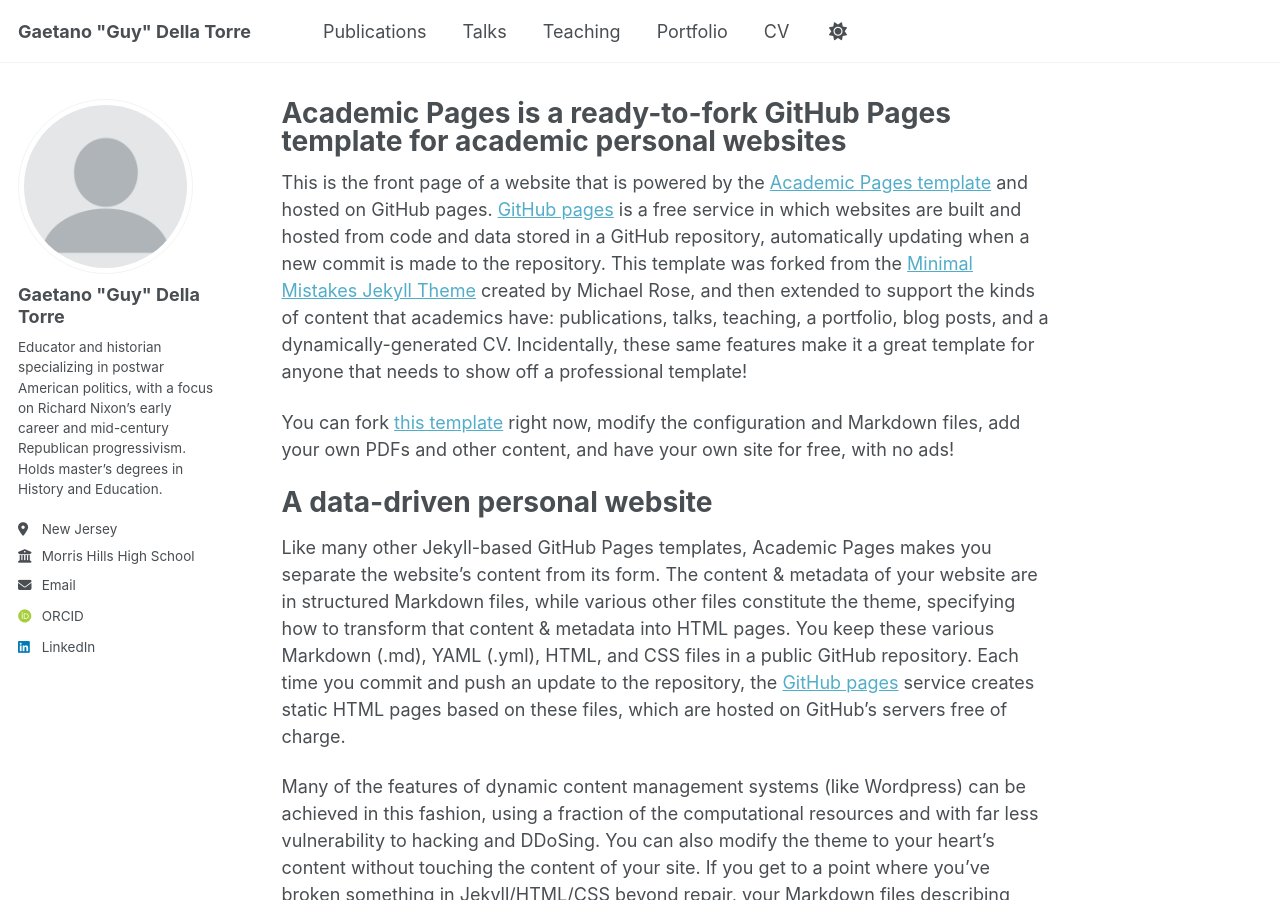
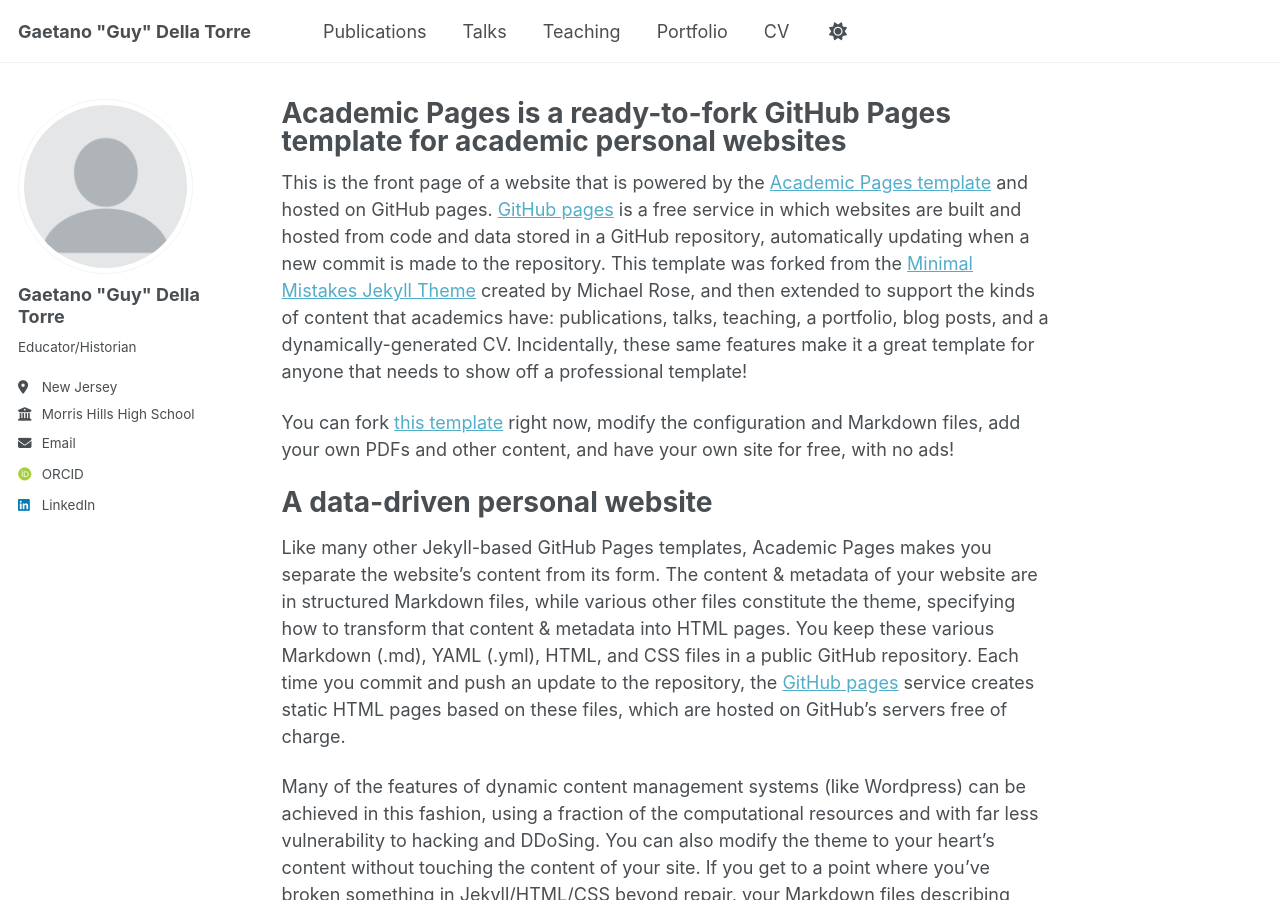
Before and after one commit to gvdellatorre/gvdellatorre, a Jekyll site: the page built from _pages/about.md, in a window 1280 px wide and 900 px high. Built offline with Jekyll 4.4.1, drawn with Linux system fonts in a browser that asks for light colours; some web fonts are replaced; a script that is not in the unit is left out.

Commit message:
Update _config.yml

```diff
--- a/_config.yml
+++ b/_config.yml
@@ -26,7 +26,7 @@ author:
   avatar           : "profile.png"
   name             : 'Gaetano "Guy" Della Torre'
   pronouns         : # example: "she/her"
-  bio              : "Educator and historian specializing in postwar American politics, with a focus on Richard Nixon’s early career and mid-century Republican progressivism. Holds master’s degrees in History and Education."
+  bio              : "Educator/Historian"
   location         : "New Jersey"
   employer         : "Morris Hills High School"
   uri              : # URL
```
